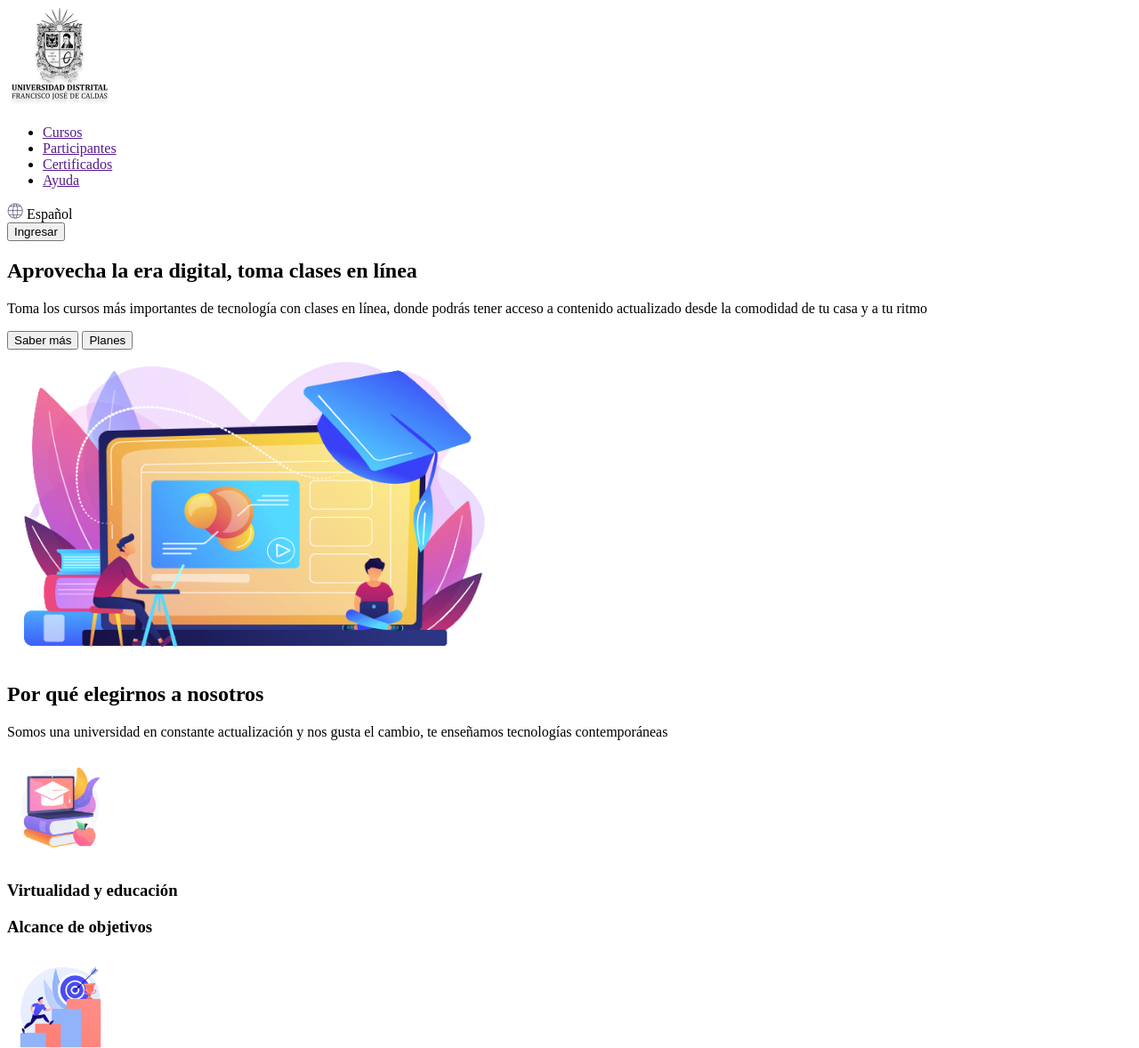
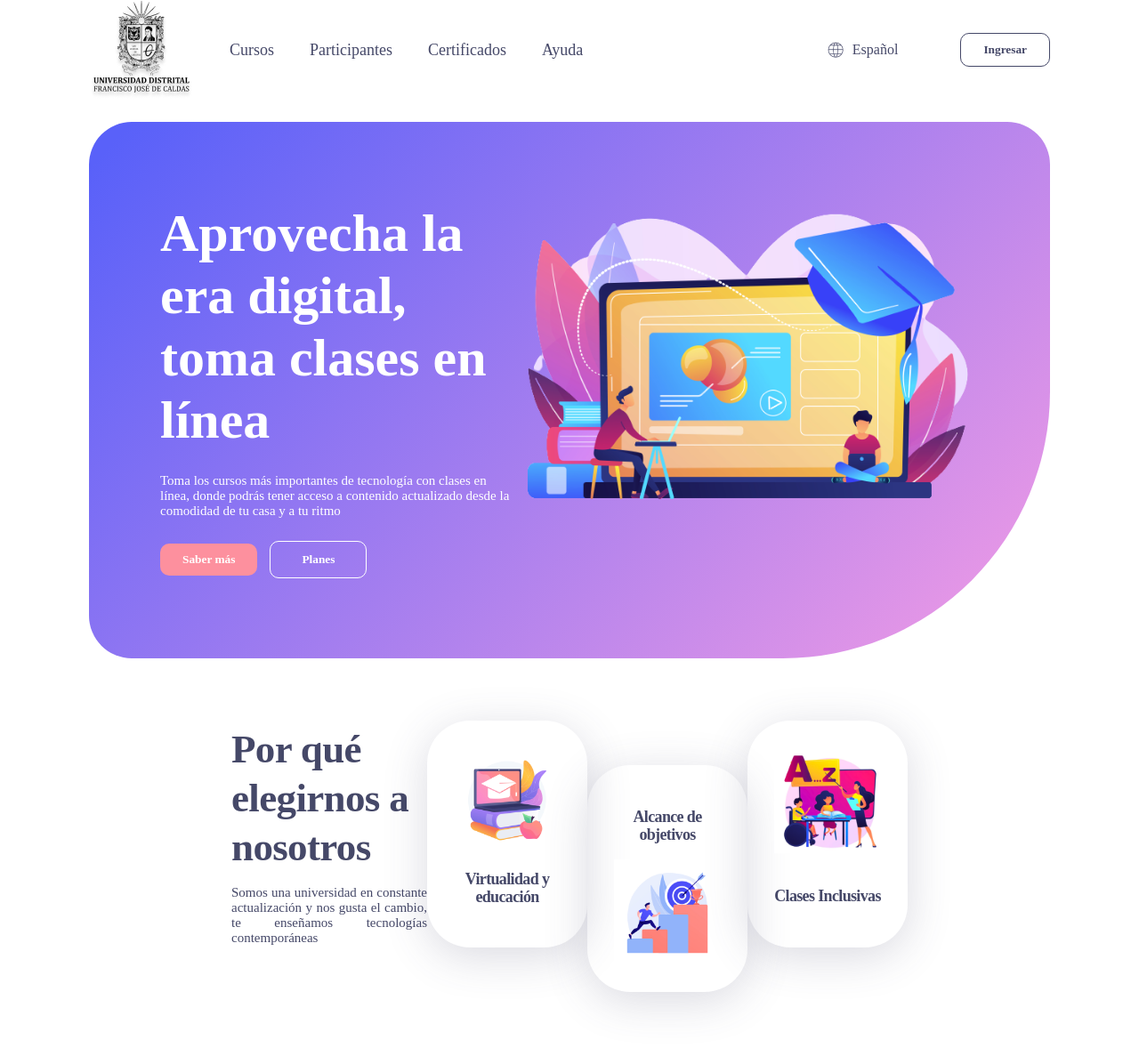
Before and after one commit to mishellconese/talle-9-fullStack, a plain HTML site: page punto-1-3/index.html in a window 1280 px wide. Shown: the top 1178 px of the page at 89% size. Drawn offline with Linux system fonts and the light colour scheme; a web font is replaced by a local one.

Commit message:
Finalización punto 3

```diff
--- /dev/null
+++ b/punto-1-3/Styles/banner-styles.css
@@ -0,0 +1,29 @@
+#banner {
+    display: flex;
+    padding: 90px 80px;
+    margin: 25px 100px;
+    border-radius: 48px 48px 300px 48px;
+    background: linear-gradient(313.18deg, #EE9AE5 3.28%, #5961F9 97.04%);
+}
+
+h1 {
+    margin: 0px;
+    color: #fff;
+    font-family: "Jost";
+    font-size: 60px;
+    font-weight: 600;
+    line-height: 70px;
+    letter-spacing: -0,64px;
+}
+
+#banner p{
+    margin: 25px 0px;
+    color: #fff;
+}
+
+.button--white{
+    padding: 12px 35px;
+    background-color: transparent;
+    color: white;
+    border: 1px solid #fff;
+}
--- /dev/null
+++ b/punto-1-3/Styles/footer-styles.css
@@ -0,0 +1,49 @@
+#footer{
+    display: flex;
+    justify-content: space-between;
+    align-items: center;
+    padding: 20px 100px;
+    background-color: #010851;
+    color:#fff;
+}
+
+.footer__info{
+    width: 35%;
+}
+
+input{
+    width: 220px;
+    padding: 12px 20px;
+    margin-right: -15px;
+    border: none;
+    border-radius: 10px;
+    background-color: #45486899;
+
+}
+
+.button-pink {
+    background-color: #ED80FD;
+    color: #fff;
+    border: none;
+}
+
+table{
+    font-family: "Jost";
+    text-align: left;
+}
+
+tr{
+    height: 40px;
+}
+
+th{
+    height: 80px;
+}
+
+td{
+    padding-right: 50px;
+}
+
+td a{
+    color: #fff;
+}
--- /dev/null
+++ b/punto-1-3/Styles/general-styles.css
@@ -0,0 +1,39 @@
+a {
+    font-family: "Jost";
+    font-size: 18px;
+}
+
+button {
+    font-family: "Jost";
+    font-weight: bold;
+    cursor: pointer;
+    border-radius: 10px;
+    padding: 10px 25px;
+}
+
+.button--orange{
+    margin-right: 10px;
+    background-color: #fd909e;
+    color: #fff;
+    border: none;
+}
+
+h2{
+    margin: 5px 0px;
+    color: #454868;
+    font-size: 45px;
+    font-family: "Jost";
+    line-height: 55px;
+    letter-spacing: -0.64px;
+
+}
+
+p {
+    font-family: "Jost";
+    font-size: 15px;
+    font-weight: 300;
+}
+
+body{
+    margin: 0px;
+}
--- /dev/null
+++ b/punto-1-3/Styles/header-styles.css
@@ -0,0 +1,43 @@
+header {
+    display: flex;
+    justify-content: space-between;
+    margin: 0px 100px;
+}
+
+.header__navegation {
+    display: flex;
+    align-items: center;
+}
+
+
+nav ul {
+    display: flex;
+    gap: 40px;
+    list-style: none;
+}
+
+nav ul a {
+    color: #454868;
+    text-decoration: none;
+}
+
+.header__settings {
+    display: flex;
+    align-items: center;
+    gap: 70px;
+}
+
+.header__settings div {
+    display: flex;
+    align-items: center;
+    gap: 10px;
+    font-family: "Jost";
+    font-weight: 300;
+    color: #454868;
+}
+
+.header__settings button {
+    background-color: transparent;
+    color: #454868;
+    border: 1px solid #454868;
+}
--- /dev/null
+++ b/punto-1-3/Styles/section-1-styles.css
@@ -0,0 +1,42 @@
+#section-1{
+    display: flex;
+    justify-content: space-between;
+    margin: 50px 180px;
+    padding: 20px 80px;
+}
+
+.section-1__info{
+    width: 30%;
+}
+
+.section-1__info p{
+    color: #454868;
+    text-align: justify;
+}
+
+.section-1__card{
+      display: flex;
+      flex-direction: column;
+      align-items: center;
+      justify-content: space-between;
+      width: min-content;
+
+      height: 195px;
+      padding: 30px;
+      border-radius: 48px;
+      box-shadow: 0px 10px 50px #45486833;
+
+}
+
+.section-1__card-down{
+    margin-top: 50px;
+}
+
+.section-1__card h3{
+    font-family: "Jost";
+    color: #454868;
+    font-size: 18px;
+    line-height: 20px;
+    letter-spacing: -0.64px;
+    text-align: center
+}
--- /dev/null
+++ b/punto-1-3/Styles/section-2-styles.css
@@ -0,0 +1,14 @@
+#section-2{
+    padding: 20px 180px;
+    background-color: #ec80fd26;
+}
+
+.section-2__info {
+    display: flex;
+    gap: 35px;
+    margin: 70px 0px;
+}
+
+.section-2__sub-pink{
+    color: #ed80fd;
+}
--- a/punto-1-3/index.html
+++ b/punto-1-3/index.html
@@ -5,6 +5,13 @@
     <meta charset="UTF-8">
     <meta http-equiv="X-UA-Compatible" content="IE=edge">
     <meta name="viewport" content="width=device-width, initial-scale=1.0">
+    <link rel="stylesheet" href="https://indestructibletype.com/fonts/Jost.css" type="text/css" charset="utf-8" />
+    <link rel="stylesheet" href="./Styles/general-styles.css">
+    <link rel="stylesheet" href="./Styles/header-styles.css">
+    <link rel="stylesheet" href="./Styles/banner-styles.css">
+    <link rel="stylesheet" href="./Styles/section-1-styles.css">
+    <link rel="stylesheet" href="./Styles/section-2-styles.css">
+    <link rel="stylesheet" href="./Styles/footer-styles.css">
     <title>UD Atenea Cursos</title>
 </head>
 
@@ -55,7 +62,7 @@
                 <img src="./Public/images/section1-education.png" alt="education" width="120px" height="120px">
                 <h3>Virtualidad y educación</h3>
             </div>
-            <div class="section-1__card">
+            <div class="section-1__card section-1__card-down">
                 <h3>Alcance de objetivos</h3>
                 <img src="./Public/images/section1-goals.png" alt="education" width="120px" height="120px">
             </div>
@@ -69,7 +76,7 @@
                 <img src="./Public/images/section2-tools.png" alt="tools" width="500px" height="350px">
                 <div>
                     <h2>Brindamos herramientas para que tu aprendizaje</h2>
-                    <h2>sea efectivo</h2>
+                    <h2 class="section-2__sub-pink">sea efectivo</h2>
                     <p>Las herramientas digitales son nuestras aliadas y
                         aprovechamos cada una de estas para brindarte la
                         mejor experiencia en línea
@@ -80,7 +87,7 @@
             <div class="section-2__info">
                 <div>
                     <h2>Educación pensando en</h2>
-                    <h2>objetivos alcanzados</h2>
+                    <h2 class="section-2__sub-pink">objetivos alcanzados</h2>
                     <p>Es importante para nosotros que las metas
                         de cada uno de nuestros estudiantes sea alcanzada a
                         través de nuestros cursos
```
Also changed, not shown: Public/Image/css.png (added), 1 other file.
